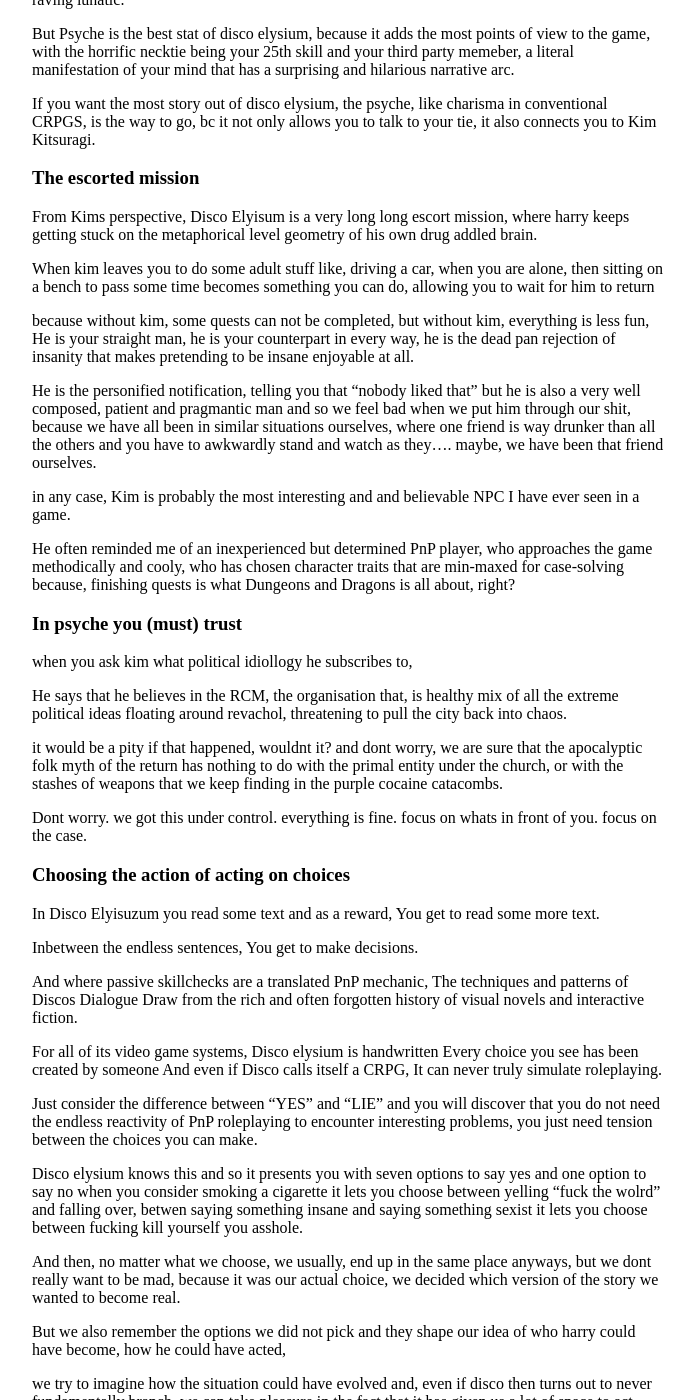
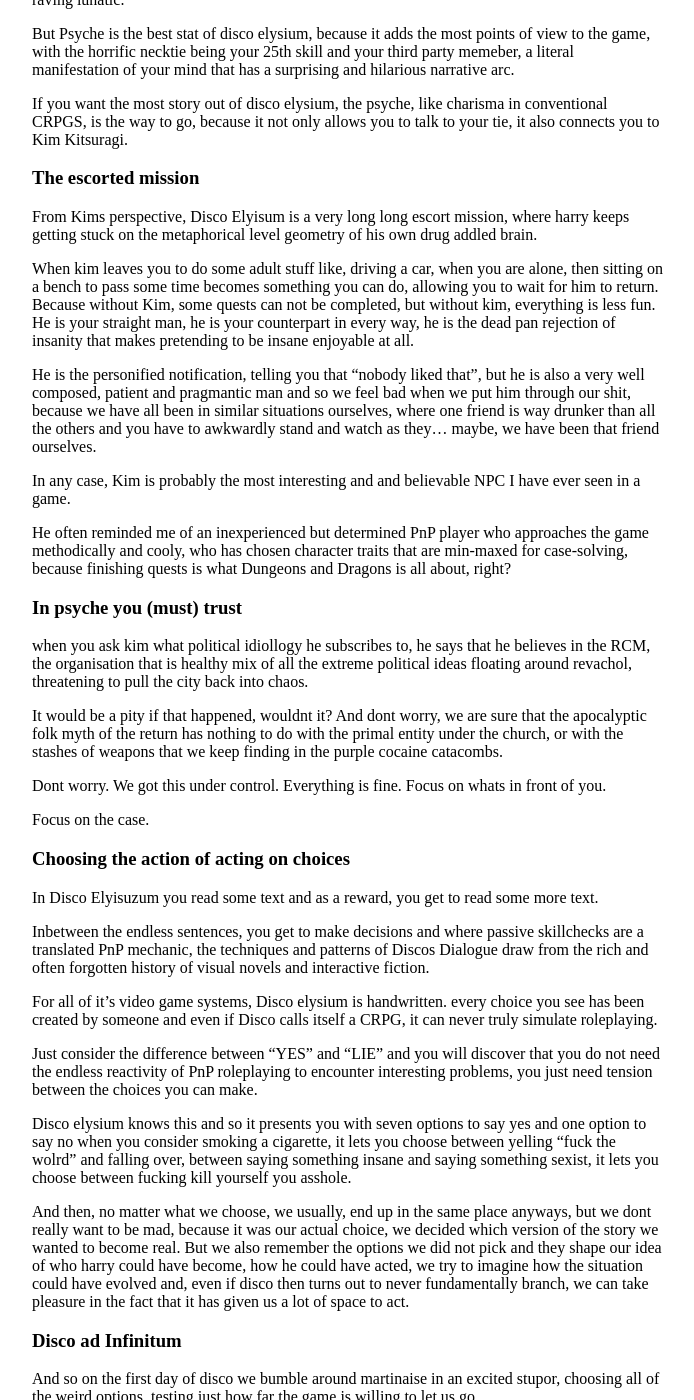
Before and after one commit to stuffedwombat/stuffedwombat.github.io, a Jekyll site: the page built from about_disco_elysium.md, in a window 1280 px wide and 1400 px high, scrolled down 3903 px. Shown: the whole window, without its empty margins (292-986 px from the left). Built offline with Jekyll 4.4.1, drawn with Linux system fonts in a browser that asks for light colours; our own code applies the rules of GitHub Pages for plain Markdown files; comment, search, counter and statistics services are not loaded; some of the changed text lies outside the part shown.

Commit message:
Update about_disco_elysium.md

```diff
--- a/about_disco_elysium.md
+++ b/about_disco_elysium.md
@@ -144,297 +144,150 @@ Did you know that if you draw all thoughts, NPCs, items, copotypes and political
 
 Did you know that?
 
-Psyche is about connections,
-maybe too many connections,
-as it can turn you into an insane, raving lunatic.
+Psyche is about connections. Maybe too many connections as it can turn you into an insane, raving lunatic.
 
-But Psyche is the best stat of disco elysium, because it adds the most points of view to the game,
-with the horrific necktie being your 25th skill and your third party memeber,
-a literal manifestation of your mind that has a surprising and hilarious narrative arc.
+But Psyche is the best stat of disco elysium, because it adds the most points of view to the game, with the horrific necktie being your 25th skill and your third party memeber, a literal manifestation of your mind that has a surprising and hilarious narrative arc.
 
-If you want the most story out of disco elysium, the psyche, like charisma in conventional CRPGS, is the way to go,
-bc it not only allows you to talk to your tie, it also connects you to Kim Kitsuragi.
+If you want the most story out of disco elysium, the psyche, like charisma in conventional CRPGS, is the way to go, because it not only allows you to talk to your tie, it also connects you to Kim Kitsuragi.
 
 <h3>
 The escorted mission
 </h3>
 
-From Kims perspective, Disco Elyisum is a very long long escort mission,
-where harry keeps getting stuck on the metaphorical level geometry of his own drug addled brain.
+From Kims perspective, Disco Elyisum is a very long long escort mission, where harry keeps getting stuck on the metaphorical level geometry of his own drug addled brain.
 
-When kim leaves you to do some adult stuff like, driving a car,
-when you are alone,
-then sitting on a bench to pass some time becomes something you can do,
-allowing you to wait for him to return
+When kim leaves you to do some adult stuff like, driving a car, when you are alone, then sitting on a bench to pass some time becomes something you can do, allowing you to wait for him to return. Because without Kim, some quests can not be completed, but without kim, everything is less fun. He is your straight man, he is your counterpart in every way, he is the dead pan rejection of insanity that makes pretending to be insane enjoyable at all.
 
-because without kim, some quests can not be completed,
-but without kim, everything is less fun,
-He is your straight man,
-he is your counterpart in every way,
-he is the dead pan rejection of insanity
-that makes pretending to be insane enjoyable at all.
+He is the personified notification, telling you that "nobody liked that", but he is also a very well composed, patient and pragmantic man and so we feel bad when we put him through our shit, because we have all been in similar situations ourselves, where one friend is way drunker than all the others and you have to awkwardly stand and watch as they… maybe, we have been that friend ourselves.
 
-He is the personified notification, telling you that "nobody liked that"
-but he is also a very well composed, patient and pragmantic man
-and so we feel bad when we put him through our shit,
-because we have all been in similar situations ourselves,
-where one friend is way drunker than all the others and
-you have to awkwardly stand and watch as they….
-maybe, we have been that friend ourselves.
+In any case, Kim is probably the most interesting and and believable NPC I have ever seen in a game.
 
-in any case, Kim is probably the most interesting and and believable NPC I have ever seen in a game.
-
-He often reminded me of an inexperienced but determined PnP player,
-who approaches the game methodically and cooly,
-who has chosen character traits that are min-maxed for case-solving
-because, finishing quests is what Dungeons and Dragons is all about, right?
+He often reminded me of an inexperienced but determined PnP player who approaches the game methodically and cooly, who has chosen character traits that are min-maxed for case-solving, because finishing quests is what Dungeons and Dragons is all about, right?
 
 <h3>
 In psyche you (must) trust
 </h3>
 
-when you ask kim what political idiollogy he subscribes to,
+when you ask kim what political idiollogy he subscribes to, he says that he believes in the RCM, the organisation that is healthy mix of all the extreme political ideas floating around revachol, threatening to pull the city back into chaos.
 
-He says that he believes in the RCM, the organisation that,
-is healthy mix of all the extreme political ideas floating around revachol,
-threatening to pull the city back into chaos.
-
-it would be a pity if that happened, wouldnt it?
-and dont worry, we are sure that the apocalyptic folk myth of the return
-has nothing to do
-with the primal entity under the church,
+It would be a pity if that happened, wouldnt it? And dont worry, we are sure that the apocalyptic folk myth of the return has nothing to do with the primal entity under the church,
 or with the stashes of weapons that
 we keep finding in the purple cocaine catacombs.
 
-Dont worry.
-we got this under control.
-everything is fine.
-focus on whats in front of you.
-focus on the case.
+Dont worry. We got this under control. Everything is fine. Focus on whats in front of you.
 
-
+Focus on the case.
 
 
 <h3>
 Choosing the action of acting on choices
 </h3>
 
-In Disco Elyisuzum you read some text
-and as a reward,
-You get to read some more text.
+In Disco Elyisuzum you read some text and as a reward, you get to read some more text.
 
-Inbetween the endless sentences,
-You get to make decisions.
+Inbetween the endless sentences, you get to make decisions and where passive skillchecks are a translated PnP mechanic, the techniques and patterns of Discos Dialogue draw from the rich and often forgotten history of visual novels and interactive fiction.
 
-And where passive skillchecks are a translated PnP mechanic,
-The techniques and patterns of Discos Dialogue
-Draw from the rich and often forgotten history of visual novels and interactive fiction.
+For all of it's video game systems,
+Disco elysium is handwritten.
+every choice you see has been created by someone
+and even if Disco calls itself a CRPG,
+it can never truly simulate roleplaying.
 
-For all of its video game systems,
-Disco elysium is handwritten
-Every choice you see has been created by someone
-And even if Disco calls itself a CRPG,
-It can never truly simulate roleplaying.
-
-Just  consider the difference between "YES" and "LIE"
+Just consider the difference between "YES" and "LIE"
 and you will discover that you do not need the endless reactivity of PnP roleplaying
 to encounter interesting problems,
 you just need tension between the choices you can make.
 
 Disco elysium knows this and so it presents you
-with seven options to say yes and one option to say no when you consider smoking a cigarette
+with seven options to say yes and one option to say no when you consider smoking a cigarette,
 it lets you choose between yelling "fuck the wolrd" and falling over,
-betwen saying something insane and saying something sexist
+between saying something insane and saying something sexist,
 it lets you choose between fucking kill yourself you asshole.
 
-And then, no matter what we choose,
-we usually, end up in the same place anyways,
-but we dont really want to be mad,
-because it was our actual choice,
-we decided
-which version of the story we wanted to become real.
-
-But we also remember the options we did not pick
-and they shape our idea of who harry could have become,
-how he could have acted,
-
-
-we try to imagine how the situation could have evolved
-and, even if disco then turns out to never fundamentally branch,
-we can take pleasure in the fact that it has given us a lot of space to act.
+And then, no matter what we choose, we usually, end up in the same place anyways, but we dont really want to be mad, because it was our actual choice, we decided  which version of the story we wanted to become real. But we also remember the options we did not pick and they shape our idea of who harry could have become, how he could have acted, we try to imagine how the situation could have evolved and, even if disco then turns out to never fundamentally branch, we can take pleasure in the fact that it has given us a lot of space to act.
 
 <h3>
 Disco ad Infinitum
 </h3>
 
-And so on the first day of disco
-we bumble around martinaise in an excited stupor,
-choosing all of the weird options,
-testing just how far the game is willing to let us go.
+And so on the first day of disco we bumble around martinaise in an excited stupor, choosing all of the weird options, testing just how far the game is willing to let us go.
 
-It lets you go far
-And it adds nuance to the boring GOOD and EVIL,
-by replacing EVIL with 3 different version of absolutely unhinged.
-
-Yeah, you might be an asshole, but you are an asshole with character,
-with style, with convictions, you are the loveable kind of deadbeat alcoholic, right?
+It lets you go far and it adds nuance to the boring GOOD and EVIL, by replacing EVIL with 3 different version of absolutely unhinged. Yeah, you might be an asshole, but you are an asshole with character, with style, with convictions, you are the loveable kind of deadbeat alcoholic, right?
 
 The first few active skillchecks
-are funnier if you fuck them up.
-this is where you can have a heart attack while trying grab your tie,
+are funnier if you fuck them up. This is where you can have a heart attack while trying grab your tie,
 this is where you can "I want to make fuck with you.
 and this is where raphael ambrosius costeau adds a new choice
 to almost every dialogue for the rest of your game,
-This is where disco elysiums is infinite,
+this is where disco elysiums is infinite,
 
-The first day feels so open and free because
-Every quest you get is actually a sidequest.
-
-You do not need to get body from the tree, you do not need to enter the harbour, you do not need to talk to joyce or the smoker on the balcony.
+The first day feels so open and free because every quest you get is actually a sidequest. You do not need to get body from the tree, you do not need to enter the harbour, you do not need to talk to joyce or the smoker on the balcony.
 
 All you need to do to progress is to wait for titus, who shows up on the second day of disco.
 
 <h3>
 Saving Scum Structurally
 </h3>
-Disco Elysium consist of a series of mandatory active skillchecks, that are surrounded by sidequests. If you fail at the main check, then the game pushes you to explore the sidecontent, leveling up and getting more information, enabling you to retry
+Disco Elysium consist of a series of mandatory active skillchecks, that are surrounded by sidequests. If you fail at the main check, then the game pushes you to explore the sidecontent, leveling up and getting more information, enabling you to retry.
 
 Here, for the first time you actually NEED to do something.
-Here failure not just a fun thing that adds roleplaying opportunities,
-Here failure just locks you out of progress.
+Here failure not just a fun thing that adds roleplaying opportunities, here failure just locks you out of progress.
 
-And then This pattern repeats itself 2 more times, once again with Titus, and once with the infamous feldt mural.
+And then This pattern repeats itself 2 more times, once again with Titus, and once with the infamous feldt mural. And as you are standing there, in front of these gates, dice in hand, you get to make the actual, the real decision of disco elysium:
 
-And as you are standing there, in front of these gates, dice in hand,
-You get to make the actual, the real decision of disco elysium:
 Do you want to sacescum or not.
 
 —-------------
 ----------------
 
-Playing without savescumming makes the game richer as a game,
-because it pushes you to use all of its systems,
-and to notice how they overlap with the narrative.
+Playing without savescumming makes the game richer as a game, because it pushes you to use all of its systems, and to notice how they overlap with the narrative.
 
-Unlike your ledger or your car,
-failing at an active skillcheck
-is not an act of prescribed, static reformation,
-it is an act of randomness.
+Unlike your ledger or your car, failing at an active skillcheck is not an act of prescribed, static reformation, it is an act of randomness. And while the odds of disco are very game designed, randomness always feels less authored, less forced. And so the power of discos structure reveals itself when you accept failure and just invest a point into the relevant skill in order to retry immediately,
 
-And while the odds of disco are very game designed,
-Randomness always feels less authored, less forced.
-
-And so the power of discos structure reveals itself
-When you accept failure.
-And just invest a point into the relevant skill
-In order to retry immediately,
-
-The point you just spent .. stays where you put it,
-permanently affecting your dynamically assembled stream of conciousness,
-makign that skill more likely to speak up... for the rest of the game.
-
+The point you just spent ... stays where you put it, permanently affecting your dynamically assembled stream of conciousness, making that skill more likely to speak up for the rest of the game.
 You havent just spent a point to increase a skill,
-you have, quite literllay
-changed your mind
+you have, quite literally, changed your mind
 and you have done so mechanically.
 
 Seeing this incremental change unfold over the course of the whole game,
-maybe, not even realising that it is happening until it is too late
-is the real magic of disco elysium.
+maybe, not even realising that it is happening until it is too late, is the real magic of disco elysium.
 
 <h3>
 Disco ad nauseam
 </h3>-
 
 But when failure consistenlty stops you from progressing,
-Then you need to hunt for quests
-And grind for xp
-You need to suck all the content out of disco elysium,
-unil all the dialogue trees are dull and gray,
+then you need to hunt for quests
+and grind for xp you need to suck all the content out of disco elysium, unil all the dialogue trees are dull and gray,
 
-The longer the game goes on,
-the more the balance between talking and running
-tips in favour of running
-back and forth across the desolate
-empty coastline for hours,
-Unsure wether you softlocked yourself or not,
-desperately looking for someone to talk to,
-realising that the open world is closing soon.
+The longer the game goes on, the more the balance between talking and running tips in favour of running back and forth across the desolate, empty coastline for hours, unsure wether you softlocked yourself or not, desperately looking for someone to talk to, realising that the open world is closing soon.
 
 <h3>
 Doubling down on opting out
 </h3>
 
-It is the sad truth of any creative endeavour with commercial aspirations
-that you have to finish the work before the money runs out.
+It is the sad truth of any creative endeavour with commercial aspirations, that you have to finish the work before the money runs out. The way in which Disco elyisum shrivels up towards the end is especially heartbreaking because of the incredible openness of the first day. It migh be foolish to expect so much from a game, but it might also be irresponsible of a game to promise so much and then reign its branches in so suddenly and brutally.
 
-The way in which Disco elyisum shrivels up towards the end
-is especially heartbreaking because of the incredible openness of the first day.
-It migh be foolish to expect so much from a game,
-but it might also be irresponsible of a game to promise so much and then reign its branches in so suddenly and brutally.
+But only reason that we get to play and talk about disco elysium at all, Is that the seemingly infinite openness withers away as the book overtakes the dice, while the puzzle assembles itself, because Time does not stop for your grand visions, and, if you do not adapt your scope, then reality and rent will take everything from you.
 
-But only reason that we get to play and talk about disco elysium at all
-Is that the seemingly infinite openness
-Withers away
-as the book overtakes the dice,
-While the puzzle assembles itself.
+Faced with such hard, horrible borders, it can be tempting to retreat into delusional fantasy or to dissolve your brain in an endless stream of stimulation. But the only way to deal with all of this is to take an honest look at yourself and to decide if it is time to double down.. or to opt out, and so it is very fitting that the story that disco tells is not one of heroic individual action its not about saving the world,
 
-Because Time does not stop for your grand visions.
-and, if you do not adapt your scope,
-then reality and rent will take everything from you.
-
-Faced with such hard, horrible borders
-it can be tempting to retreat into delusional fantasy or to dissolve your brain in an endless stream of stimulation.
-
-But the only way to deal with all of this is to take an honest look at yourself
-and to decide if it is time to double down.. or to opt out
-And so it is very fitting that the story that disco tells
-Not only through its reflective surfaces,
-but also through its mechanics
-Is not one of heroic individual action
-Its not about saving the world,
-
-Instead,
-its a story of pragmatism,
-About facing yourself historically speaking
-And to then working with what you have
-Instead of running away from it.
+Instead, its a story of pragmatism, about facing yourself historically speaking and to then working with what you have instead of running away from it.
 
 <h3>
 Kaleidostropic Funnel
 </h3>
 
-When you replay the game,
-when you go through the same events
-as a different harry with a different perspective,
-then the illusion of a truly dynamic experience shatters completely
-but the thematic coherence of the book beneath the dice becomes apparent.
+When you replay the game, when you go through the same events as a different harry with a different perspective, then the illusion of a truly dynamic experience shatters completely but the thematic coherence of the book beneath the dice becomes apparent.
 
-Now that you know that
-The version of Harry that could not let go of the past
- killed the version of harry that ran away from it
-Your can focus on poking at the intricate,
-dynamically assembled interactive web of connections,
-That makes disco elysium such an impossibly rich game.
+Now that you know that the version of Harry that could not let go of the past killed the version of harry that ran away from it, you can focus on poking at the intricate, dynamically assembled, interactive web of connections, that makes disco elysium such an impossibly rich game.
 
+As a pure book, Disco would be an unsubtle avalanche of subtext but because everything is assembled on the go and in response to randomness and probability you never see the whole picture.
 
-As a pure book,
-Disco would be an unsubtle avalanche of subtext.
-But because everything is assembled on the go
-And in response to randomness and probability
-you never see the whole picture.
-
-Instead, You can imagine Disco Elysium as a huge, interactive funnel.
-The more time you spend inside of it,
-The more you notice that it is pushing you towards a single conclusion.
-The longer the game goes on,
-The narrower it has to become,
-Until you, inevitably, arrive at the end.
+Instead, You can imagine Disco Elysium as a huge, interactive funnel. The more time you spend inside of it, the more you notice that it is pushing you towards a single conclusion. The longer the game goes on, the narrower it has to become, until you, inevitably, arrive at the end.
 
 You can also imagine Disco Elysium  as kaleidoscope.
-It can produce infinite colorful variations and patterns.
-but each and every one of them will,
-Eventually, turn out to emerge from a single focal point.
+It can produce infinite colorful variations and patterns, but each and every one of them will, eventually, turn out to emerge from a single focal point.
 
 <h3>
 The four endings
@@ -444,56 +297,26 @@ You can not change the past
 you can not change who did it.
 You can only change who arrives on that island to finally solve the case.
 
-It is here,
-In a place that was nearby
-But always out of reach,
-that disco elysium reveals its four endings.
+It is here, in a place that was nearby but always out of reach, that disco elysium reveals its four endings.
 
-the first ending is about the dream-something,
-The woman that you abandoned,
-Long before she left you
-Only to become a goddess
-in your memory.
-Here, you will tell yourself the truth,
-you will finally separate fiction from reality
+The first ending is about the dream-something, the woman that you abandoned, long before she left you only to become a goddess in your memory.
+Here, you will tell yourself the truth, you will finally separate fiction from reality
 
-The second ending is about the deserter
-who has held on to his rifle
-for over 50 years.
-But who can not keep himself together any longer.
-Here you find out that He did it,
- but mostly, he did it to himself.
+The second ending is about the deserter who has held on to his rifle for over 50 years, but who can not keep himself together any longer.
+Here you find out that he did it, but also, that he did it to himself.
 
-The third ending is about the horrible beauty
-That is out there right now,
-between the reeds and the rotten wood
-Waiting for you to find it,
-Waiting for you to believe in it.
+The third ending is about the horrible beauty that is out there right now,  between the reeds and the rotten wood, waiting for you to find it, waiting for you to believe in it.
 
-the last ending is about your group
-About the people that you hurt.
-That still came back for you
-One last time.
-Here, you will be judged for your actions
-And here you will be defended by your new friends.
+The last ending is about your group, about the people that you hurt, that still came back for you one last time.
+Here, you will be judged for your actions and here you will be defended by your new friends.
 
-Disco Elyisum has four endings.
-And they arrive suddenly,
-one after the other
-Right at the end of an exhausting investigation.
+Disco Elyisum has four endings and they arrive suddenly, one after the other, right at the end of an exhausting investigation.
 
-It is easy to miss them
-Because they take up so little space
-compared to the piles of prose
-that are dedicatet to the dumbest distractions.
+It is easy to miss them because they take up so little space compared to the piles of prose that are dedicatet to the dumbest distractions.
 
-It is easy to overlook the four endings of disco
-Because they come at the end of a long funnel
-Because they come hours after you realise that you never really had a choice.
-But maybe it is also easy to overlook the four endings of disco elysium,
-Because they all tell you the exact same thing.
-
+It is easy to overlook the four endings of disco, because they come at the end of a long funnel, because they come hours after you realise that you never really had a choice.
+But maybe, it is also easy to overlook the four endings of disco elysium, because they all tell you the exact same thing.
 
 Thank you for ~~watching~~ reading.
 
-(back)[thinking]
+[back](thinking)
```
